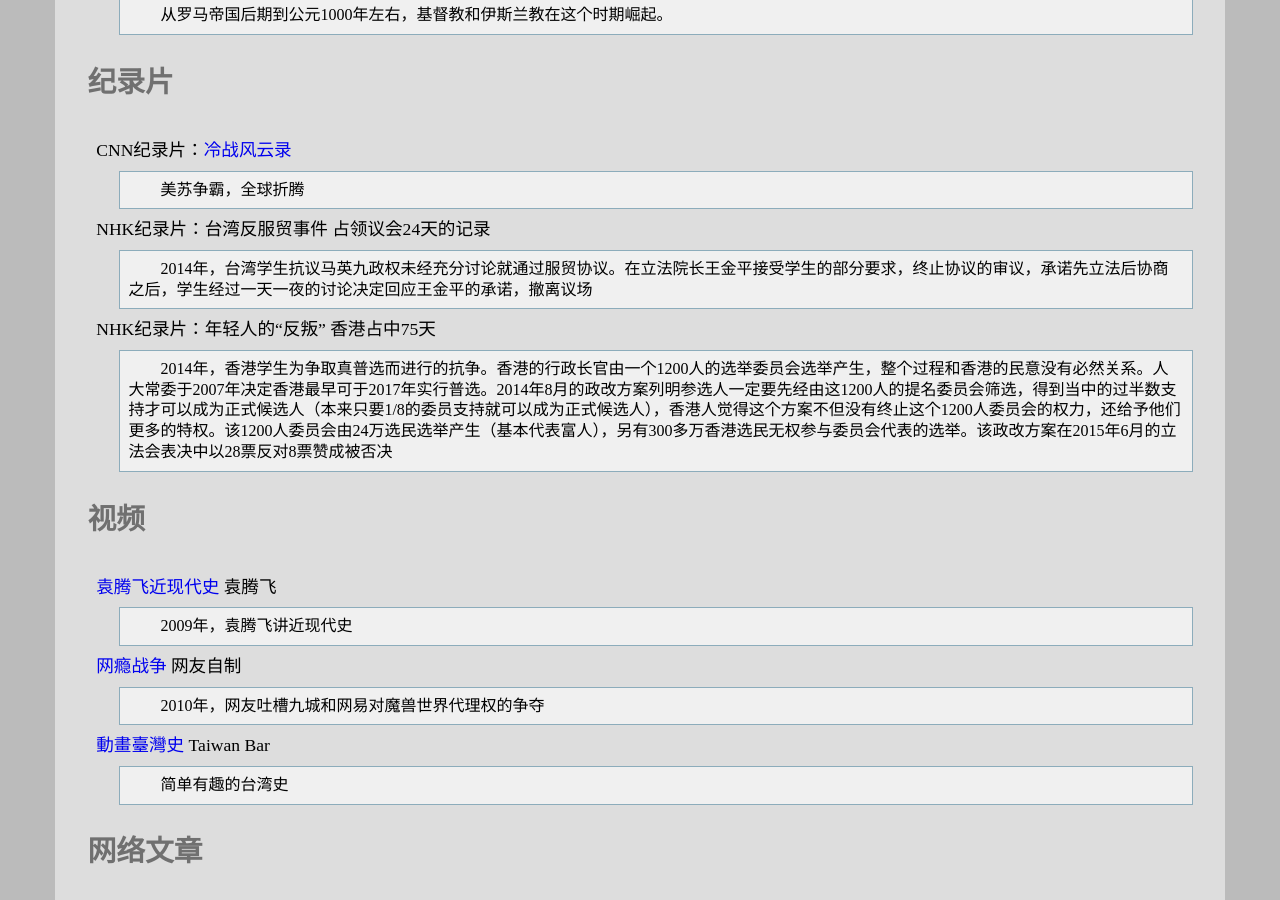
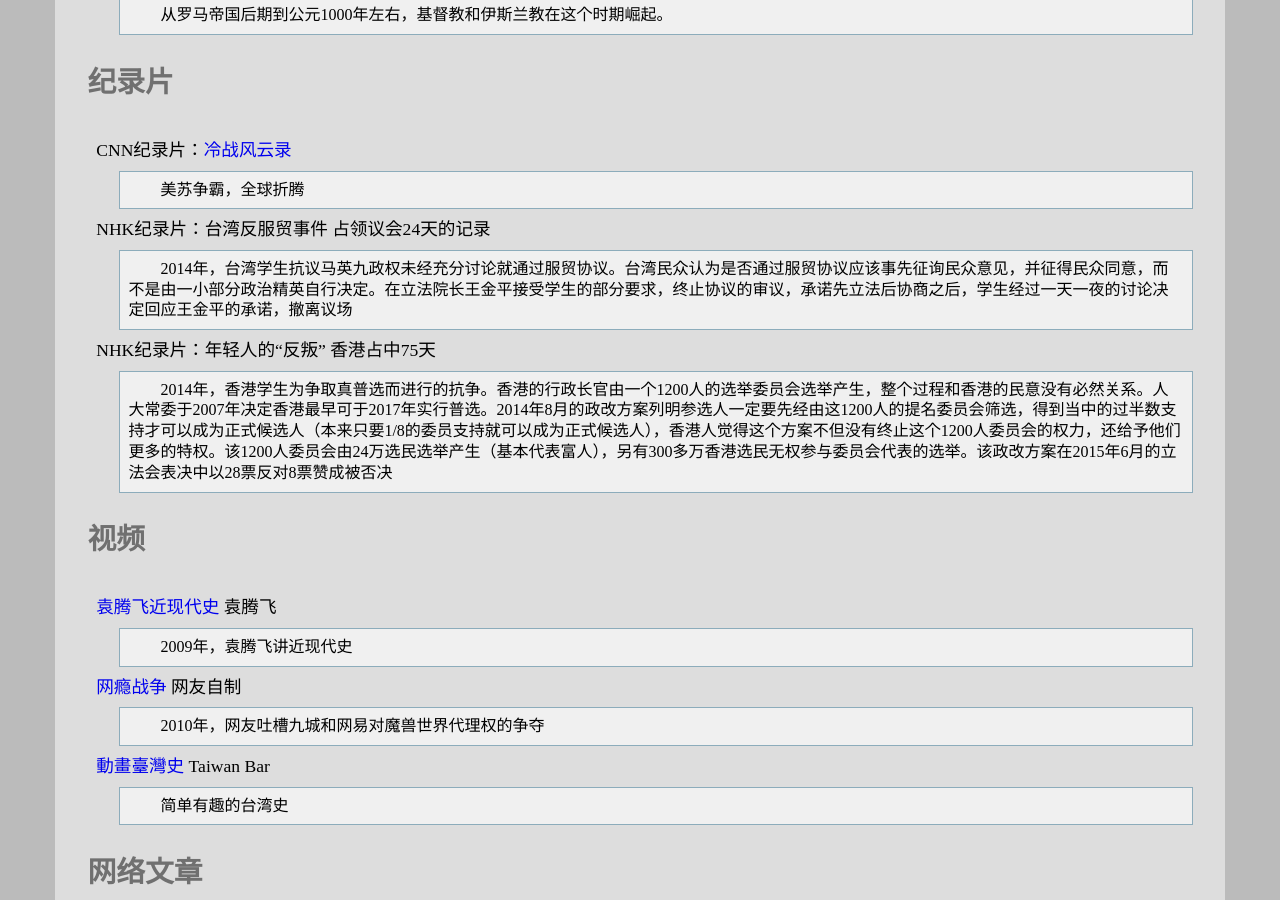
Before and after one commit to leiqin/leiqin.github.io, a Jekyll site: the page built from shoucang/history.markdown, in a window 1280 px wide and 900 px high, scrolled down 2658 px. Built offline with Jekyll 4.4.1, drawn with Linux system fonts in a browser that asks for light colours; comment, search, counter and statistics services are not loaded.

Commit message:
_ 小修改

```diff
--- a/shoucang/history.markdown
+++ b/shoucang/history.markdown
@@ -89,7 +89,7 @@ CNN纪录片：[冷战风云录](http://movie.douban.com/subject/1864220/)
 :	美苏争霸，全球折腾
 
 NHK纪录片：台湾反服贸事件 占领议会24天的记录
-:	2014年，台湾学生抗议马英九政权未经充分讨论就通过服贸协议。在立法院长王金平接受学生的部分要求，终止协议的审议，承诺先立法后协商之后，学生经过一天一夜的讨论决定回应王金平的承诺，撤离议场
+:	2014年，台湾学生抗议马英九政权未经充分讨论就通过服贸协议。台湾民众认为是否通过服贸协议应该事先征询民众意见，并征得民众同意，而不是由一小部分政治精英自行决定。在立法院长王金平接受学生的部分要求，终止协议的审议，承诺先立法后协商之后，学生经过一天一夜的讨论决定回应王金平的承诺，撤离议场
 
 NHK纪录片：年轻人的“反叛” 香港占中75天
 :	2014年，香港学生为争取真普选而进行的抗争。香港的行政长官由一个1200人的选举委员会选举产生，整个过程和香港的民意没有必然关系。人大常委于2007年决定香港最早可于2017年实行普选。2014年8月的政改方案列明参选人一定要先经由这1200人的提名委员会筛选，得到当中的过半数支持才可以成为正式候选人（本来只要1/8的委员支持就可以成为正式候选人），香港人觉得这个方案不但没有终止这个1200人委员会的权力，还给予他们更多的特权。该1200人委员会由24万选民选举产生（基本代表富人），另有300多万香港选民无权参与委员会代表的选举。该政改方案在2015年6月的立法会表决中以28票反对8票赞成被否决
```
